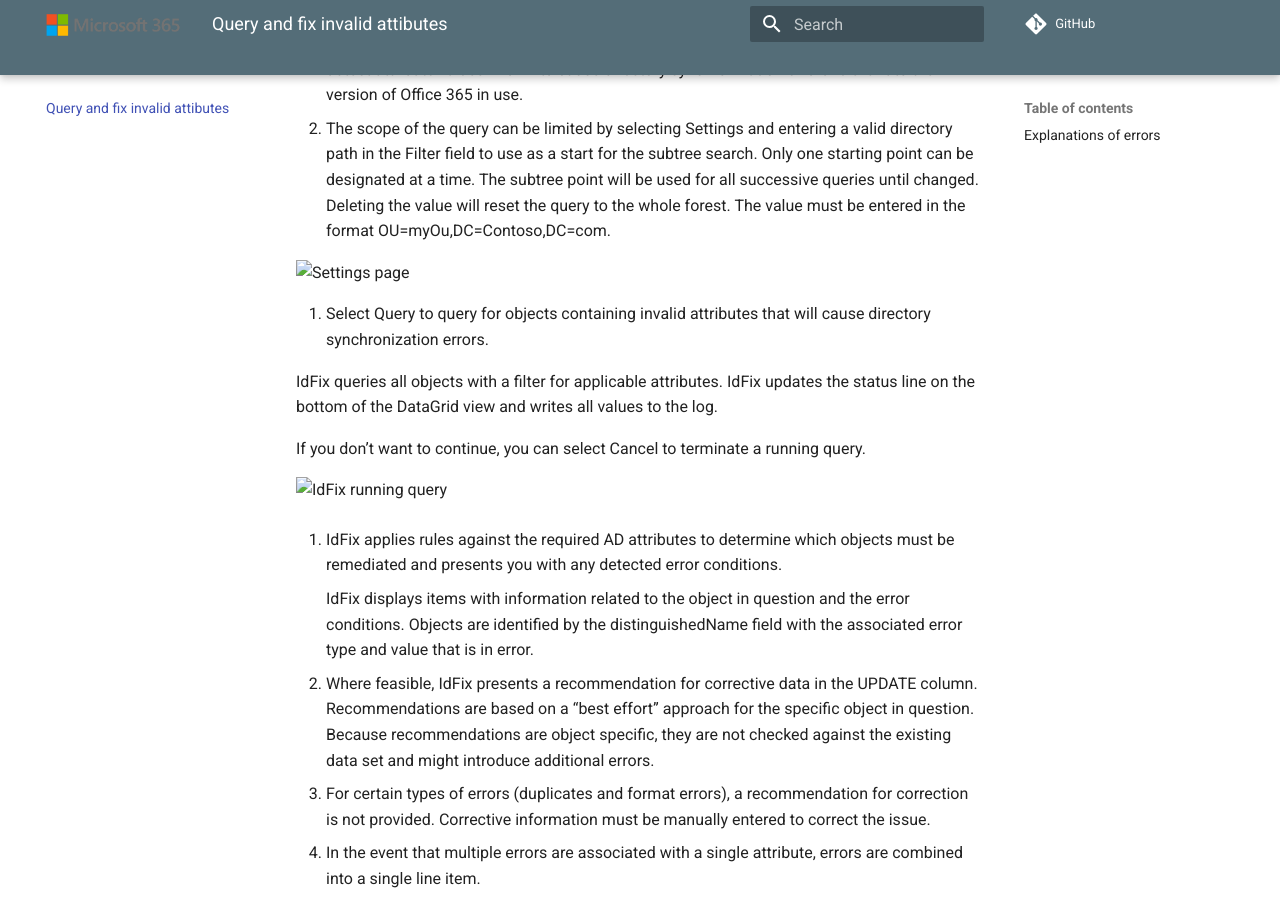
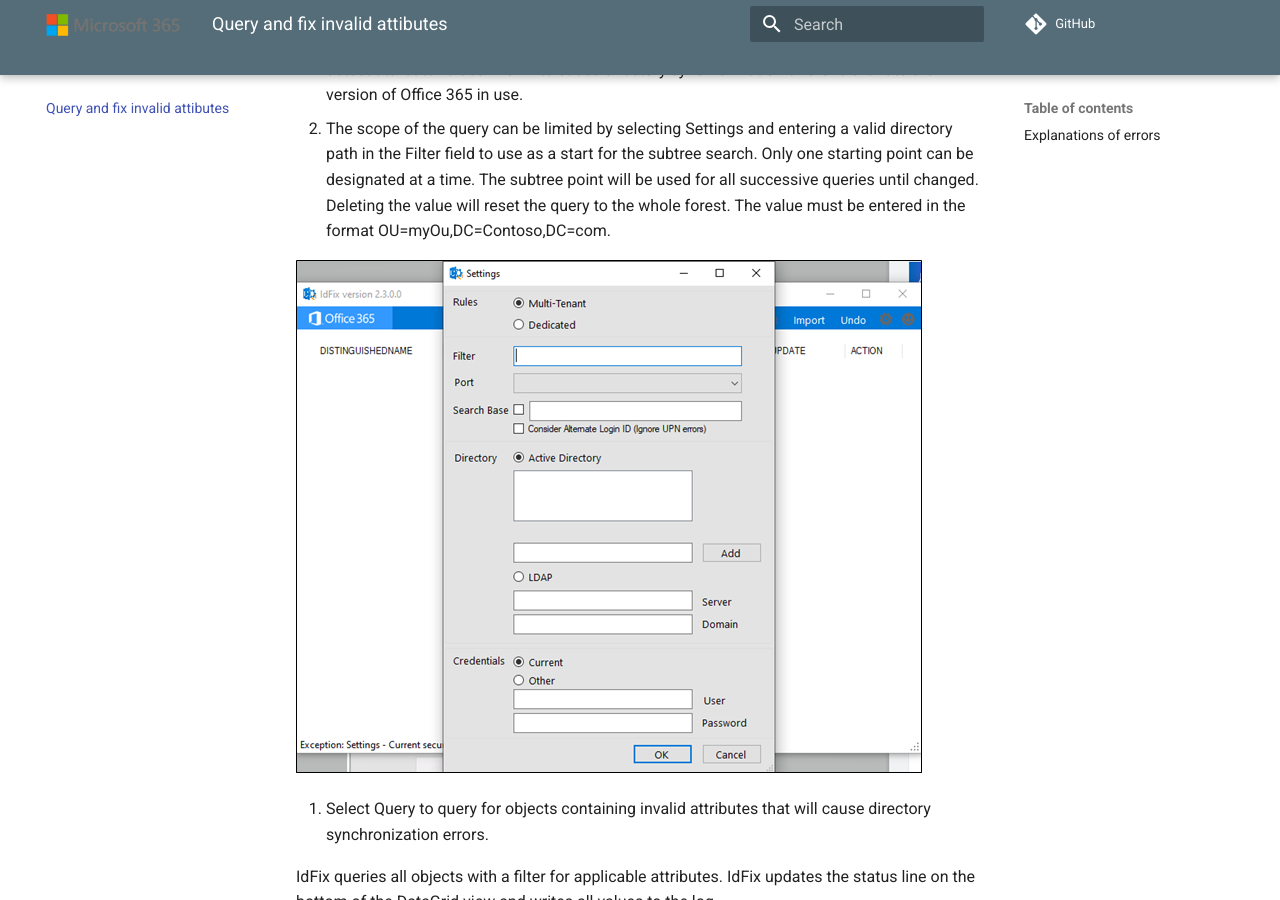
Before and after one commit to microsoft/idfix, an MkDocs documentation site: the page built from docs/Step 3 - Query and fix invalid attributes.md, in a window 1280 px wide and 900 px high, scrolled down 850 px. Built offline with MkDocs 1.6.1 and Material for MkDocs 9.7.7, drawn with Linux system fonts in a browser that asks for light colours; comment, search, counter and statistics services are not loaded.

Commit message:
Update Step 3 - Query and fix invalid attributes.md

```diff
--- a/docs/Step 3 - Query and fix invalid attributes.md
+++ b/docs/Step 3 - Query and fix invalid attributes.md
@@ -7,7 +7,7 @@ Directory synchronization rule sets are different depending on which version of
 2.	The scope of the query can be limited by selecting Settings and entering a valid directory path in the Filter   field to use as a start for the subtree search. Only one starting point can be designated at a time.
 The subtree point will be used for all successive queries until changed. Deleting the value will reset the query to the whole forest. The value must be entered in the format OU=myOu,DC=Contoso,DC=com.
 
-![Settings page](img\IdFixSettings.png)
+![Settings page](img/IdFixSettings.png)
 
 3.	Select Query to query for objects containing invalid attributes that will cause directory synchronization errors.
 
@@ -15,7 +15,7 @@ IdFix queries all objects with a filter for applicable attributes. IdFix updates
 
 If you don’t want to continue, you can select Cancel to terminate a running query.
 
-![IdFix running query](img\IdFixQuery.png)
+![IdFix running query](img/IdFixQuery.png)
 
 4.	IdFix applies rules against the required AD attributes to determine which objects must be remediated and presents you with any detected error conditions.
 
```
